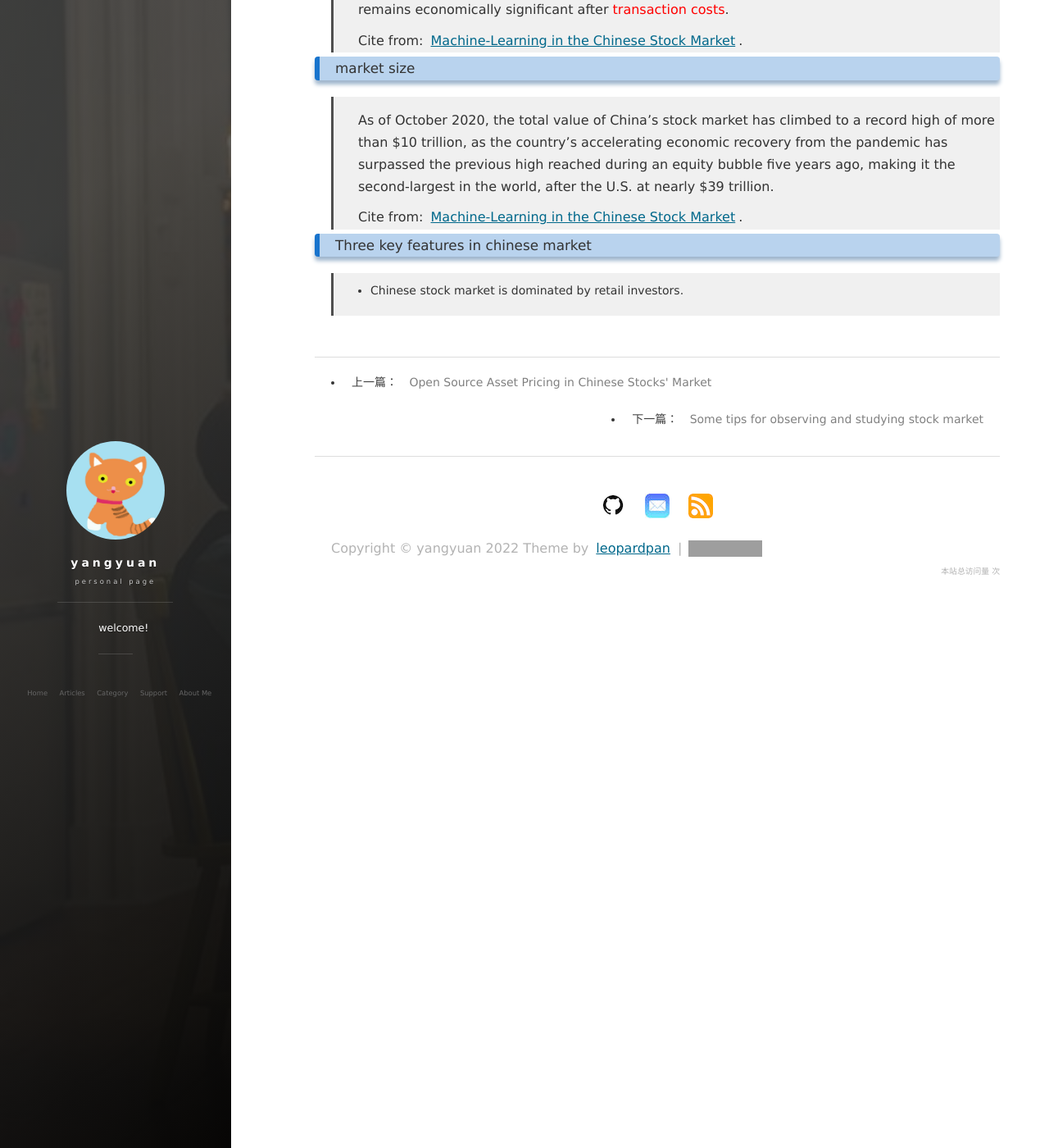
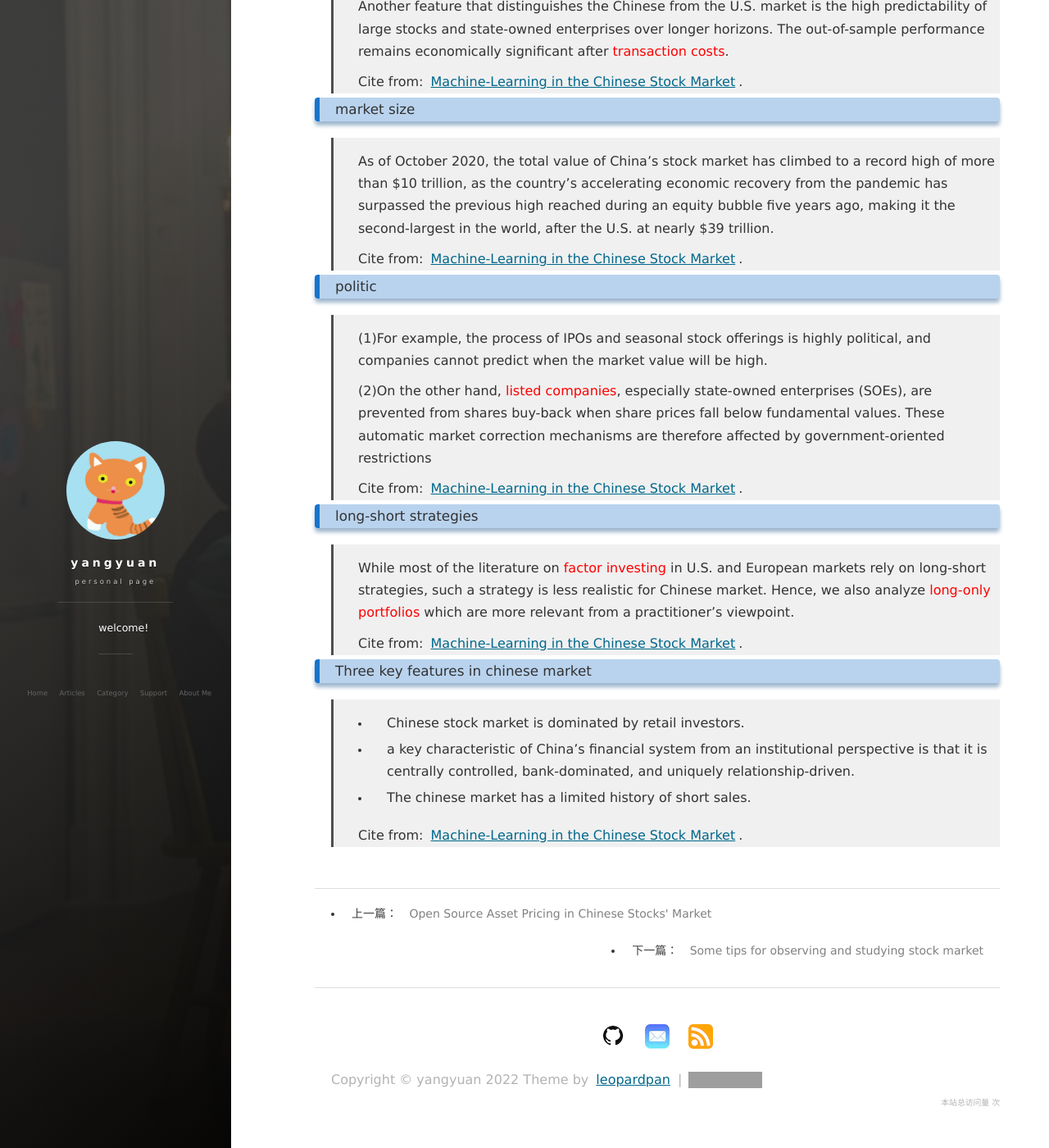
Before and after one commit to yangyuan16/yangyuan16.github.io, a Jekyll site: the page built from _posts/2022-08-03-ch_vs_us.md, in a window 1280 px wide and 1400 px high, scrolled down 1050 px. Shown: the whole window at 82% size. Built offline with Jekyll 4.4.1, drawn with Linux system fonts in a browser that asks for light colours; nearby versions of some CDN libraries; comment, search, counter and statistics services are not loaded; some of the changed text lies outside the part shown; grey boxes are pictures that could not be loaded.

Commit message:
update new

```diff
--- a/_posts/2022-08-03-ch_vs_us.md
+++ b/_posts/2022-08-03-ch_vs_us.md
@@ -51,7 +51,31 @@ tag: Quantitative Analysis
 >Cite from: [Machine-Learning in the Chinese Stock Market](https://doi.org/10.1016/j.jfineco.2021.08.017).
 
 
+### politic
+>(1)For example, the process of IPOs and seasonal stock offerings is highly political,
+>and companies cannot predict when the market value will be high.
+>
+>(2)On the other hand, <font color=red>listed companies</font>, especially state-owned enterprises (SOEs),
+>are prevented from shares buy-back when share prices fall below fundamental values.
+These automatic market correction mechanisms are therefore affected by government-oriented restrictions
+>
+>Cite from: [Machine-Learning in the Chinese Stock Market](https://doi.org/10.1016/j.jfineco.2021.08.017).
+
+### long-short strategies
+> While most of the literature on <font color=red>factor investing</font> in
+> U.S. and European markets rely on long-short strategies, such a strategy is
+> less realistic for Chinese market. Hence, we also analyze <font color=red> long-only portfolios</font>
+> which are more relevant from a practitioner's viewpoint.
+>
+> Cite from: [Machine-Learning in the Chinese Stock Market](https://doi.org/10.1016/j.jfineco.2021.08.017).
+
 ### Three key features in chinese market
 > * Chinese stock market is dominated by retail investors.
 >
+> * a key characteristic of China's financial system from an institutional
+  perspective is that it is centrally controlled, bank-dominated, and uniquely
+  relationship-driven.
 >
+> * The chinese market has a limited history of short sales.
+>
+>Cite from: [Machine-Learning in the Chinese Stock Market](https://doi.org/10.1016/j.jfineco.2021.08.017).
```
Also changed, not shown: _posts/2022-08-03-stock_market.md (+8 -0 lines).
